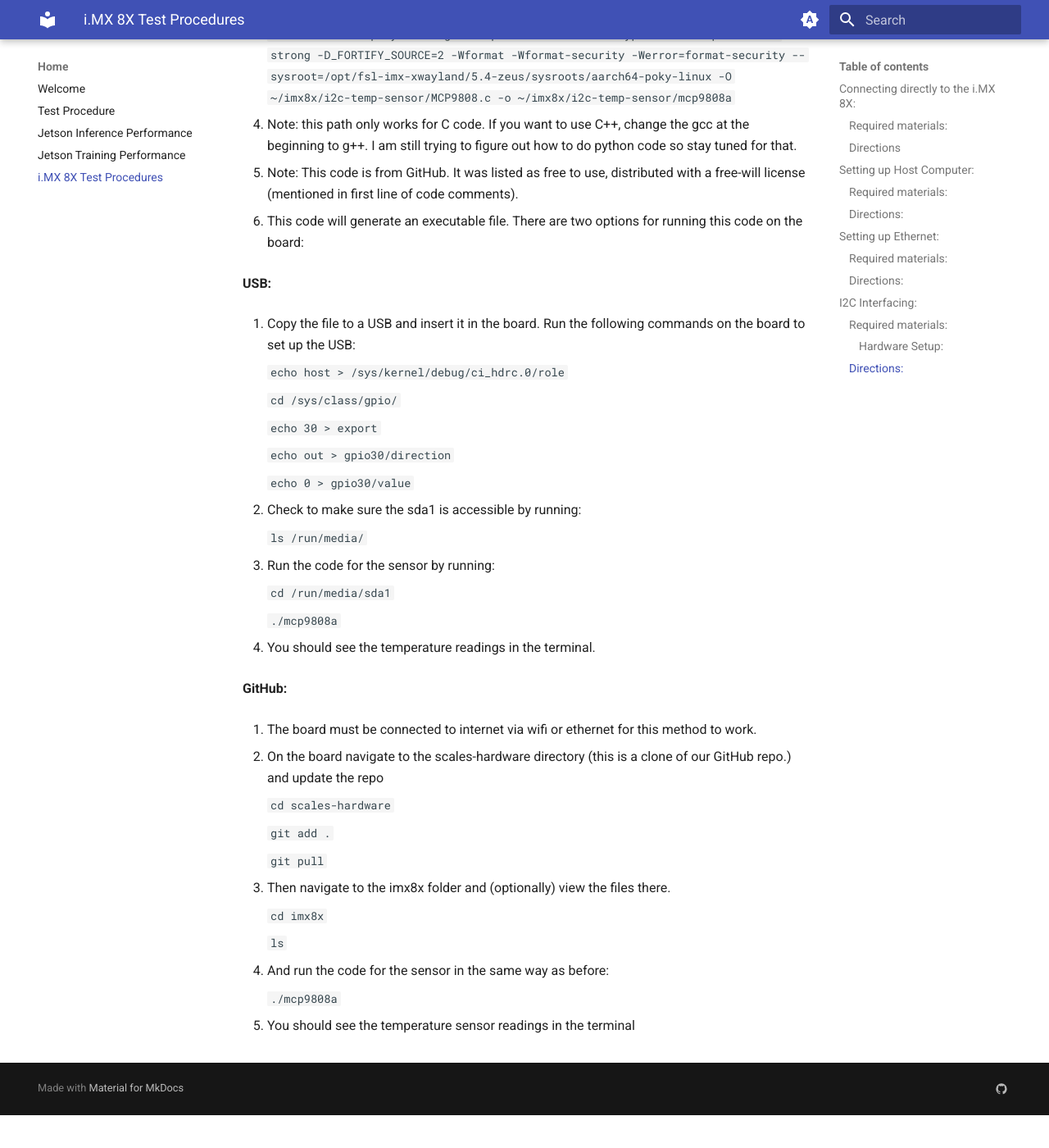
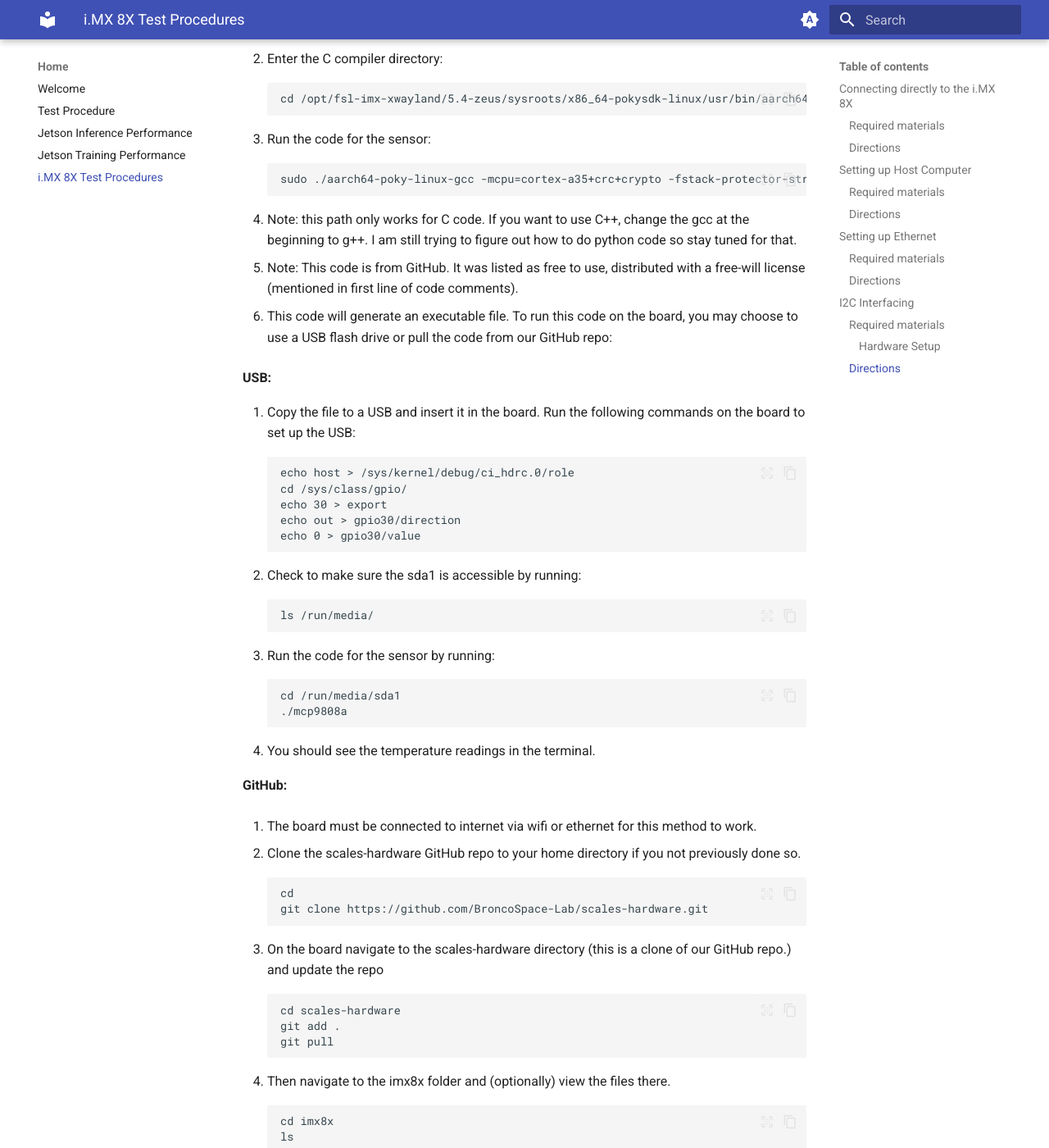
Before and after one commit to BroncoSpace-Lab/scales-hardware, an MkDocs documentation site: the page built from docs/imx8x_procedures.md, in a window 1280 px wide and 1400 px high, scrolled down 4976 px. Shown: the whole window at 82% size. Built offline with MkDocs 1.6.1 and Material for MkDocs 9.7.7, drawn with Linux system fonts in a browser that asks for light colours; before the commit the page ends 6336 px from its top, so only the background shows below that; some of the changed text lies outside the part shown.

Commit message:
fixed formatting

````diff
--- a/docs/imx8x_procedures.md
+++ b/docs/imx8x_procedures.md
@@ -4,11 +4,11 @@
 
 Important note: It is ideal to be using a 64-bit Linux host machine as opposed to Windows or a virtual machine. An ARM Cortex Linux machine will not work (cannot use a Jetson as host computer for development).
 
-## Connecting directly to the i.MX 8X:
+## Connecting directly to the i.MX 8X
 
 Connect to the dev board following the [Quick Start guide](https://docs.phytec.com/projects/yocto-phycore-imx8x/en/latest/quickstart/index.html#basic-evaluation-requirements).
 
-### Required materials:
+### Required materials
 
 - i.MX 8X development board, with microUSB UART cable and power cable.
 - A Windows computer with Tera Term installed (or other serial communication software.)
@@ -30,44 +30,43 @@
 4. Sign in when prompted. Password is “root”.
 
 
-## Setting up Host Computer:
+## Setting up Host Computer
 
 Following [this guide to install the SDK](https://docs.phytec.com/projects/yocto-phycore-imx8x/en/latest/applicationdevelopment/InstallTheSDK.html) on the host computer.
 
-### Required materials:
+### Required materials
 
 - 64-bit Linux host machine.
 
-### Directions:
+### Directions
 1. Once the SDK is set up on the host computer, it never needs to be done again.
 
 2. Be sure to source the environment before doing any work on the host computer:
+```
+source /opt/fsl-imx-xwayland/5.4-zeus/environment-setup-aarch64-poky-linux
+```
+## Setting up Ethernet
 
-    `source /opt/fsl-imx-xwayland/5.4-zeus/environment-setup-aarch64-poky-linux`
-
-## Setting up Ethernet:
-
-### Required materials:
+### Required materials
 
 - Windows computer with Tera Term installed
 - Ethernet cable
 - Router/Ethernet hub
 - i.MX 8X development board
 
-### Directions:
+### Directions
 
 1. Connect an ethernet cable from the router to an ethernet hub. Then connect another ethernet cable from your computer to the hub, and a third cable from the board to the hub.
 
-2. Test internet connection on the board.
-
-    `ping 8.8.8.8`
-
-    `ping google.com` (may not work)
+2. Test internet connection on the board. Press Ctrl+C to end the operation after the command runs for a while.
+```
+ping 8.8.8.8
+```
 
 3. Find the IP address of the board in Tera Term
-
-    ifconfig
-
+```
+ifconfig
+```
     - The IP will be following the words “inet addr” under the ethernet port number you connected to.
     - The following image shows the IP is 192.168.0.190 for eth0
     - This may change each time you boot the board, so be sure to check.
@@ -77,49 +76,49 @@
 4. Run VS Code and open a WSL terminal
 
     - Good practice is to run the following:
-
-    `sudo apt-get update`
-
+```
+sudo apt-get update
+```
 5. Use `sudo apt-get install ssh` to update ssh if needed.
 
 6. Command to ssh into board: (make sure to update the IP)
-
-    `ssh root@192.168.0.145 -o HostKeyAlgorithms=+ssh-rsa -o PubKeyAcceptedAlgorithms=+ssh-rsa`
-
+```
+ssh root@192.168.0.145 -o HostKeyAlgorithms=+ssh-rsa -o PubKeyAcceptedAlgorithms=+ssh-rsa
+```
 7. Congrats you are now in the board on your computer.
 
-## I2C Interfacing:
+## I2C Interfacing
 
 Following [this guide on I2C interfacing](https://docs.phytec.com/projects/yocto-phycore-imx8x/en/latest/interfaceguides/i2c.html).
 
-### Required materials:
+### Required materials
 
 - MPC9808 Temp. Sensor with 4 female to female dupont wires
 - i.MX 8X development board
 - Windows computer with Tera Term installed
 - 64-bit Linux host computer
 
-#### Hardware Setup:
+#### Hardware Setup
 
 Wire Legend:
 
-    red - Vdd		black - Gnd		brown - SCL		blue - SDA
+red - Vdd		black - Gnd		brown - SCL		blue - SDA
 
 ![i2c sensor setup](Images/i2c_sensor_setup.png)
 
-    red goes into pin 1 of X60.
+red goes into pin 1 of X60.
 
-### Directions:
+### Directions
 1. Follow instructions for setting up ethernet. The following commands can be done either in Tera Term on a Windows machine connected to the board or in terminal ssh’d into the board from the Linux host computer.
 
 2. List the available I2C devices
-
-    `ls /dev/i2c*`
-
+```
+ls /dev/i2c*
+```
 3. Scan the board for devices
-
-    `i2cdetect -y -r 16`
-
+```
+i2cdetect -y -r 16
+```
 4. Default output: (time to play spot the difference to find your device’s address)
 
 ![i2cdetect expected output](Images/expected_i2cdetect_output.png)
@@ -131,69 +130,66 @@
 my output (device address is 0x18)
 
 5. In the host computer’s terminal, source the correct cross-compiler for C code:
-
-    `source /opt/fsl-imx-xwayland/5.4-zeus/environment-setup-aarch64-poky-linux`
-
+```
+source /opt/fsl-imx-xwayland/5.4-zeus/environment-setup-aarch64-poky-linux
+```
 6. Enter the C compiler directory:
-
-    `cd /opt/fsl-imx-xwayland/5.4-zeus/sysroots/x86_64-pokysdk-linux/usr/bin/aarch64-poky-linux`
-
+```
+cd /opt/fsl-imx-xwayland/5.4-zeus/sysroots/x86_64-pokysdk-linux/usr/bin/aarch64-poky-linux
+```
 7. Run the code for the sensor:
-
-    `sudo ./aarch64-poky-linux-gcc -mcpu=cortex-a35+crc+crypto -fstack-protector-strong -D_FORTIFY_SOURCE=2 -Wformat -Wformat-security -Werror=format-security --sysroot=/opt/fsl-imx-xwayland/5.4-zeus/sysroots/aarch64-poky-linux -O ~/imx8x/i2c-temp-sensor/MCP9808.c -o ~/imx8x/i2c-temp-sensor/mcp9808a`
-
+```
+sudo ./aarch64-poky-linux-gcc -mcpu=cortex-a35+crc+crypto -fstack-protector-strong -D_FORTIFY_SOURCE=2 -Wformat -Wformat-security -Werror=format-security --sysroot=/opt/fsl-imx-xwayland/5.4-zeus/sysroots/aarch64-poky-linux -O ~/imx8x/i2c-temp-sensor/MCP9808.c -o ~/imx8x/i2c-temp-sensor/mcp9808a
+```
 - Note: this path only works for C code. If you want to use C++, change the gcc at the beginning to g++. I am still trying to figure out how to do python code so stay tuned for that.
 
 - Note: This code is from GitHub. It was listed as free to use, distributed with a free-will license (mentioned in first line of code comments).
 
-8. This code will generate an executable file. There are two options for running this code on the board:
+8. This code will generate an executable file. To run this code on the board, you may choose to use a USB flash drive or pull the code from our GitHub repo:
 
  **USB:**
 
 1. Copy the file to a USB and insert it in the board. Run the following commands on the board to set up the USB:
-
-    `echo host > /sys/kernel/debug/ci_hdrc.0/role `
-
-    `cd /sys/class/gpio/ `
-
-    `echo 30 > export `
-
-    `echo out > gpio30/direction `
-
-    `echo 0 > gpio30/value `
-
+```
+echo host > /sys/kernel/debug/ci_hdrc.0/role
+cd /sys/class/gpio/
+echo 30 > export
+echo out > gpio30/direction
+echo 0 > gpio30/value
+```
 2. Check to make sure the sda1 is accessible by running:
-
-    `ls /run/media/ `
-
+```
+ls /run/media/
+```
 3. Run the code for the sensor by running:
-
-    `cd /run/media/sda1 `
-
-    `./mcp9808a`
-
+```
+cd /run/media/sda1
+./mcp9808a
+```
 4. You should see the temperature readings in the terminal.
 
  **GitHub:**
 
 1. The board must be connected to internet via wifi or ethernet for this method to work.
 
-2. On the board navigate to the scales-hardware directory (this is a clone of our GitHub repo.) and update the repo
-
-    `cd scales-hardware `
-
-    `git add . `
-
-    `git pull `
-
+2. Clone the scales-hardware GitHub repo to your home directory if you not previously done so.
+```
+cd
+git clone https://github.com/BroncoSpace-Lab/scales-hardware.git
+```
+3. On the board navigate to the scales-hardware directory (this is a clone of our GitHub repo.) and update the repo
+```
+cd scales-hardware
+git add .
+git pull
+```
 4. Then navigate to the imx8x folder and (optionally) view the files there.
-
-    `cd imx8x `
-
-    `ls `
-
+```
+cd imx8x
+ls
+```
 5. And run the code for the sensor in the same way as before:
-
-    `./mcp9808a `
-
-6. You should see the temperature sensor readings in the terminal
+```
+./mcp9808a
+```
+6. You should see the temperature sensor readings in the terminal.
````
